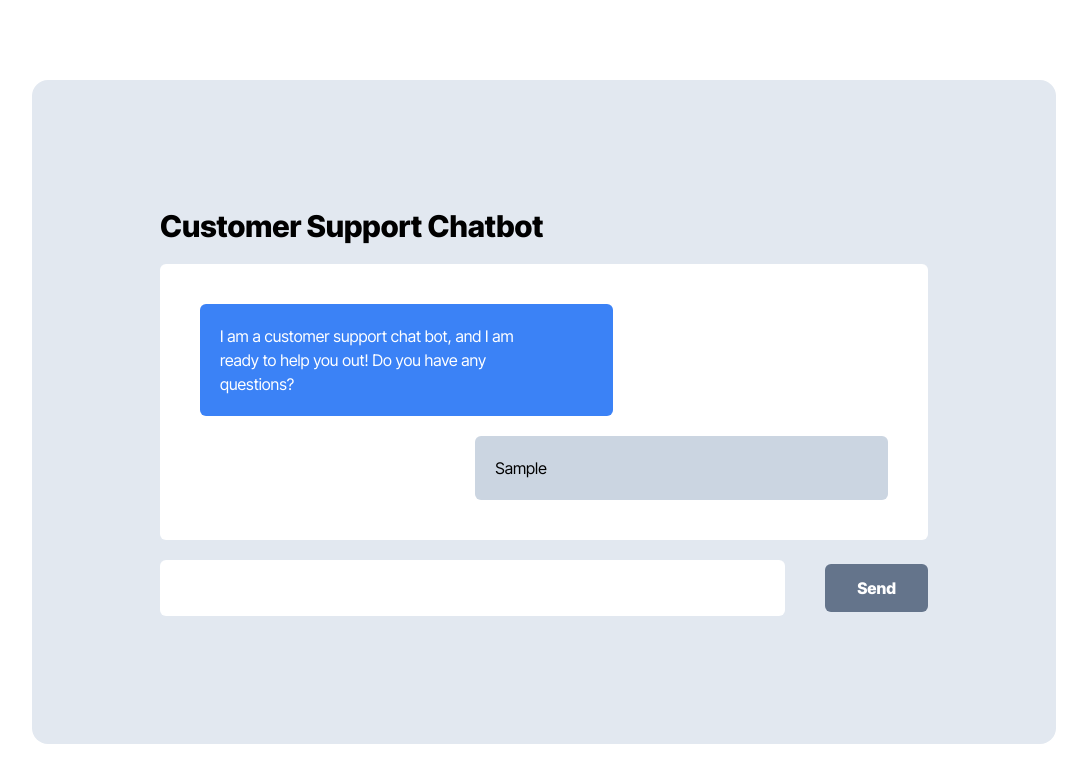
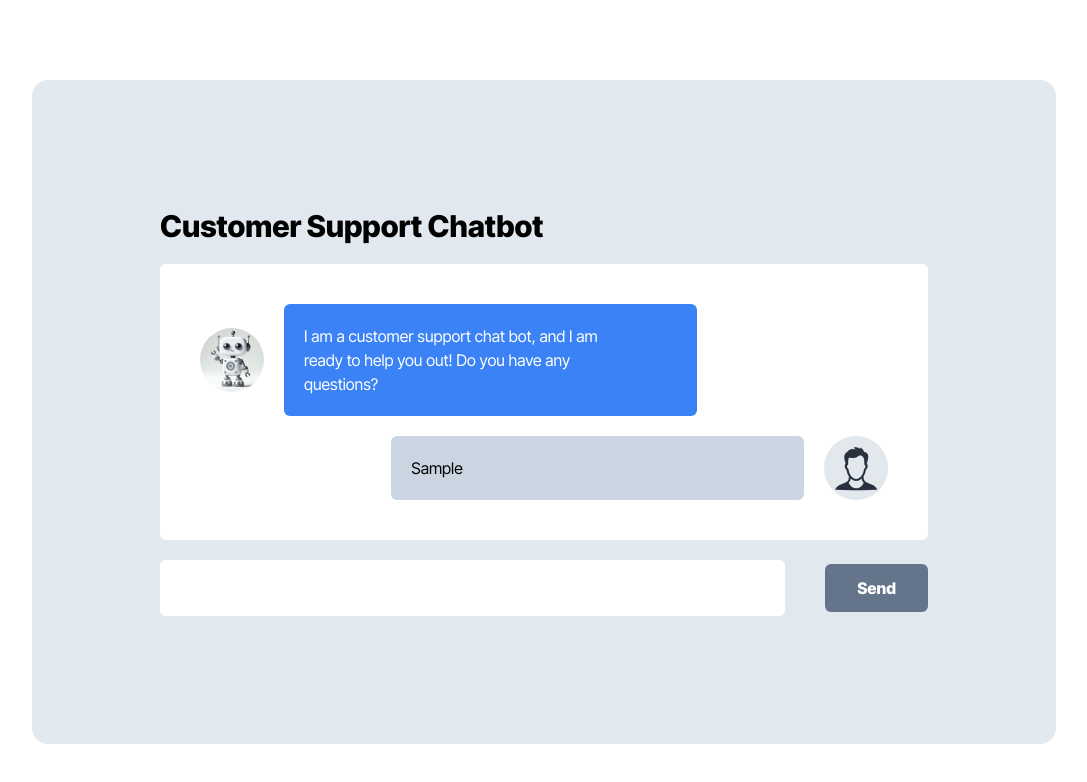
Before and after one commit to rchrisarevalo/ai-customer-support-headstarter-week-3, a Next.js app: page / in a window 1280 px wide. Both pictures are taken after typing "Sample" into the empty fields and a click on the button "Send". Shown: the top 782 px of the page, without its empty margins (96-1183 px from the left). Built offline with nearby package versions, Linux system fonts and the light colour scheme.

Commit message:
Changes made

```diff
--- a/app/components/Dashboard.tsx
+++ b/app/components/Dashboard.tsx
@@ -1,4 +1,7 @@
 import React from 'react';
+import Image from 'next/image';
+import chatbot_img from '../images/bot-ai-generated-img.jpg';
+import user_img from '../images/user-ai-generated-img.jpg';
 
 interface MessageDisplayProps {
     message: string
@@ -10,7 +13,10 @@ interface DashboardProps {
 
 export const ChatBotMessage: React.FC<MessageDisplayProps> = ({ message }) => {
     return (
-        <div className="flex flex-col items-left text-left">
+        <div className="flex flex-row max-sm:flex-col gap-5 items-left text-left">
+            <div className="flex items-center">
+                <Image src={chatbot_img} alt="chatbot-ai-generated" className="w-16 h-16 rounded-full" />
+            </div>
             <div className="p-5 w-3/5 max-sm:w-3/4 bg-blue-500 text-white rounded-md">
                 <p className="mr-10 max-sm:mr-0">{ message }</p>
             </div>
@@ -20,9 +26,12 @@ export const ChatBotMessage: React.FC<MessageDisplayProps> = ({ message }) => {
 
 export const UserMessage: React.FC<MessageDisplayProps> = ({ message }) => {
     return (
-        <div className="flex flex-col items-end text-left">
+        <div className="flex flex-row justify-end items-end max-sm:flex-col gap-5 text-left">
             <div className="p-5 w-3/5 max-sm:w-3/4 bg-slate-300 text-black rounded-md">
                 <p className="mr-10 max-sm:mr-0">{ message }</p>
+            </div>
+            <div className="flex items-center">
+                <Image src={user_img} alt="chatbot-ai-generated" className="w-16 h-16 rounded-full" />
             </div>
         </div>
     )
```
Also changed, not shown: app/images/bot-ai-generated-img.jpg (added), app/images/user-ai-generated-img.jpg (added).
